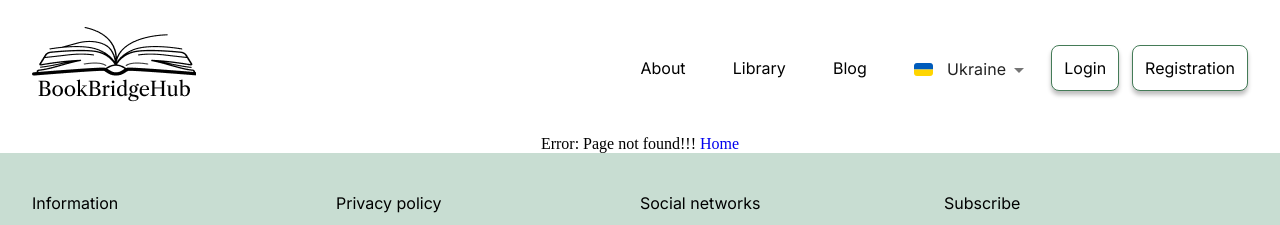
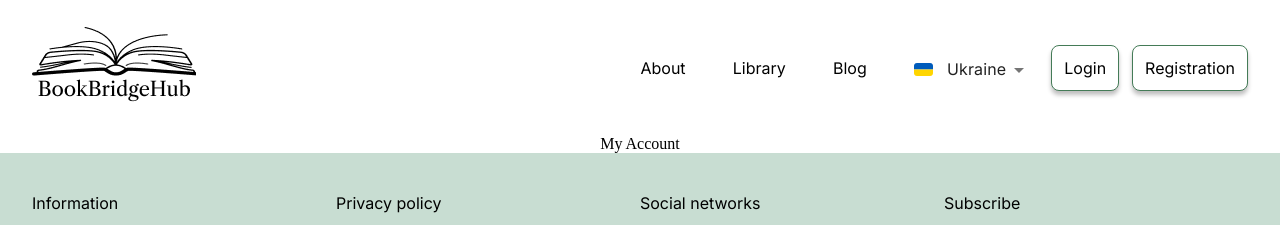
Before and after one commit to Vexavv/Marketplace-Bookti, a React (Vite) app in the folder client/: page /account in a window 1280 px wide. Shown: the top 225 px of the page. Built offline with nearby package versions, Linux system fonts and the light colour scheme.

Commit message:
added account page

```diff
--- a/client/src/App.tsx
+++ b/client/src/App.tsx
@@ -13,6 +13,7 @@ import TermsAndConditions from "./pages/TermsAndConditions/TermsAndConditions";
 import PrivacyPolicy from "./pages/PrivacyPolicy/PrivacyPolicy";
 import LogIn from "./pages/LogIn/LogIn";
 import Registration from "./pages/Registration/Registration";
+import MyAccount from "./pages/MyAccount/MyAccount";
 
 function App() {
 
@@ -30,6 +31,7 @@ function App() {
                 <Route path="/privacy" element={<PrivacyPolicy/>}/>
                 <Route path="/login" element={<LogIn/>}/>
                 <Route path="/registration" element={<Registration/>}/>
+                <Route path="/account" element={<MyAccount/>}/>
                 <Route path="*" element={<PageNotFound/>}/>
 
             </Route>
--- /dev/null
+++ b/client/src/pages/MyAccount/MyAccount.tsx
@@ -0,0 +1,11 @@
+import React from 'react';
+import styles from './MyAccount.module.scss'
+const MyAccount = () => {
+    return (
+        <div>
+            My Account
+        </div>
+    );
+};
+
+export default MyAccount;
```
Also changed, not shown: client/src/pages/MyAccount/MyAccount.module.scss (added).
